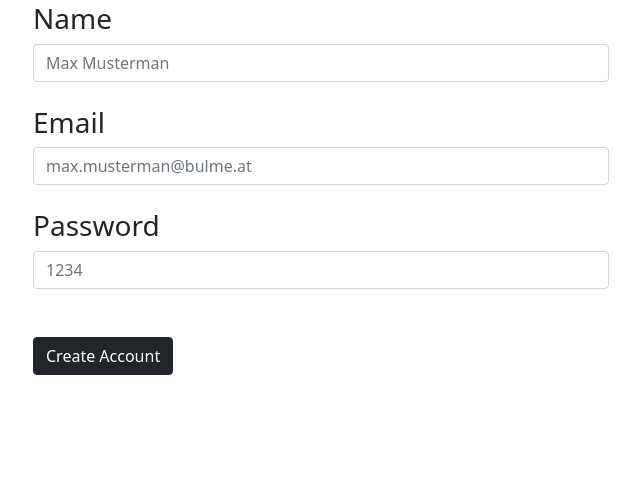
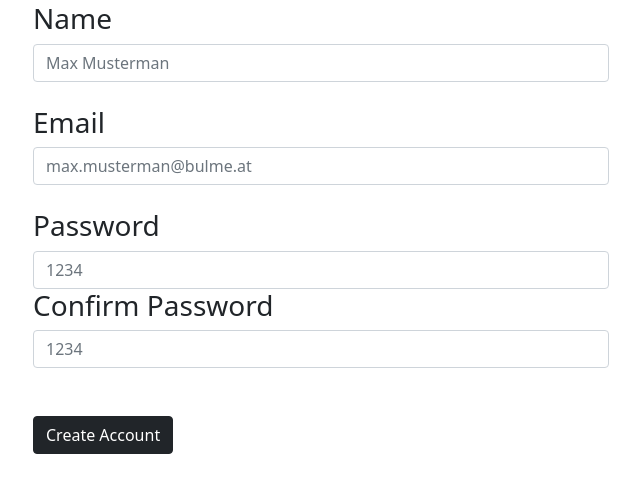
Before and after one commit to BubuBiB00/StayingAlive, a Django app: template StayingAlive/SAapp/templates/SAapp/signup.html in a window 1280 px wide. Shown: the part 144-637 px from the top of the page, without its empty margins (31-671 px from the left). Run offline with Django 4.2, Linux system fonts and the light colour scheme; the template is opened without the code that fills it, so the values that code supplies are empty; parts of the project's set-up code (start-up, migrations or seed data) failed here and were passed over.

Commit message:
routing from login to signup

```diff
--- a/StayingAlive/SAapp/templates/SAapp/login.html
+++ b/StayingAlive/SAapp/templates/SAapp/login.html
@@ -3,11 +3,14 @@
 
 {% block body %}
   <form method="post" id="upload_form" class="dropzone" enctype="multipart/form-data">
+    {% csrf_token %}
     <h3>Email</h3>
     <input type="text" name="email" class="form-control" placeholder="max.musterman@bulme.at" aria-label="title" aria-describedby="addon-wrapping">
     <br>
     <h3>Password</h3>
     <input type="text" name="Password" class="form-control" placeholder="1234" aria-label="description" aria-describedby="addon-wrapping">
     <button type="submit" class="btn btn-dark mt-5">Login</button>
+    <a type="button" href="/signup/" class="btn btn-dark mt-5">Signup</button>
   </form>
+
 {% endblock %}
--- a/StayingAlive/SAapp/templates/SAapp/signup.html
+++ b/StayingAlive/SAapp/templates/SAapp/signup.html
@@ -3,6 +3,7 @@
 
 {% block body %}
   <form method="post" id="upload_form" class="dropzone" enctype="multipart/form-data">
+    {% csrf_token %}
     <h3>Name</h3>
     <input type="text" name="name" class="form-control" placeholder="Max Musterman" aria-label="title" aria-describedby="addon-wrapping">
     <br>
@@ -11,6 +12,8 @@
     <br>
     <h3>Password</h3>
     <input type="text" name="Password" class="form-control" placeholder="1234" aria-label="description" aria-describedby="addon-wrapping">
+    <h3>Confirm Password</h3>
+    <input type="text" name="Password" class="form-control" placeholder="1234" aria-label="description" aria-describedby="addon-wrapping">
     <button type="submit" class="btn btn-dark mt-5">Create Account</button>
   </form>
 {% endblock %}
```
